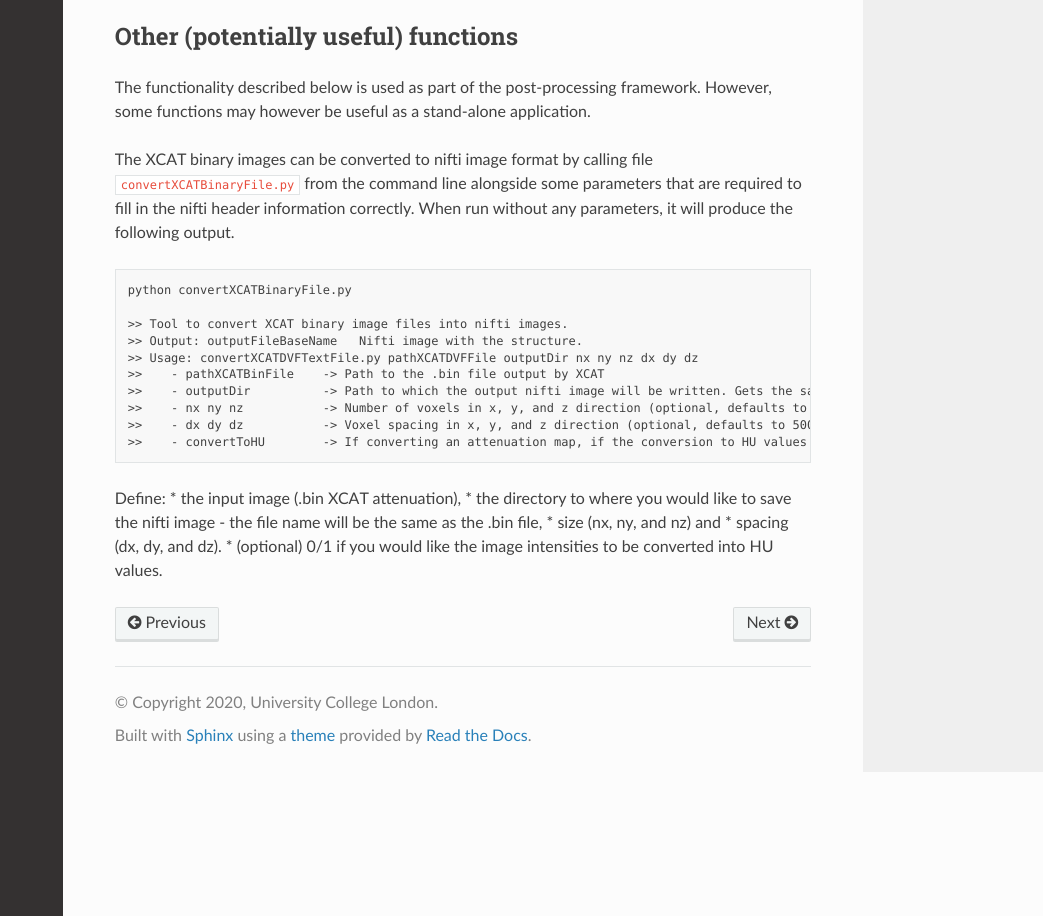
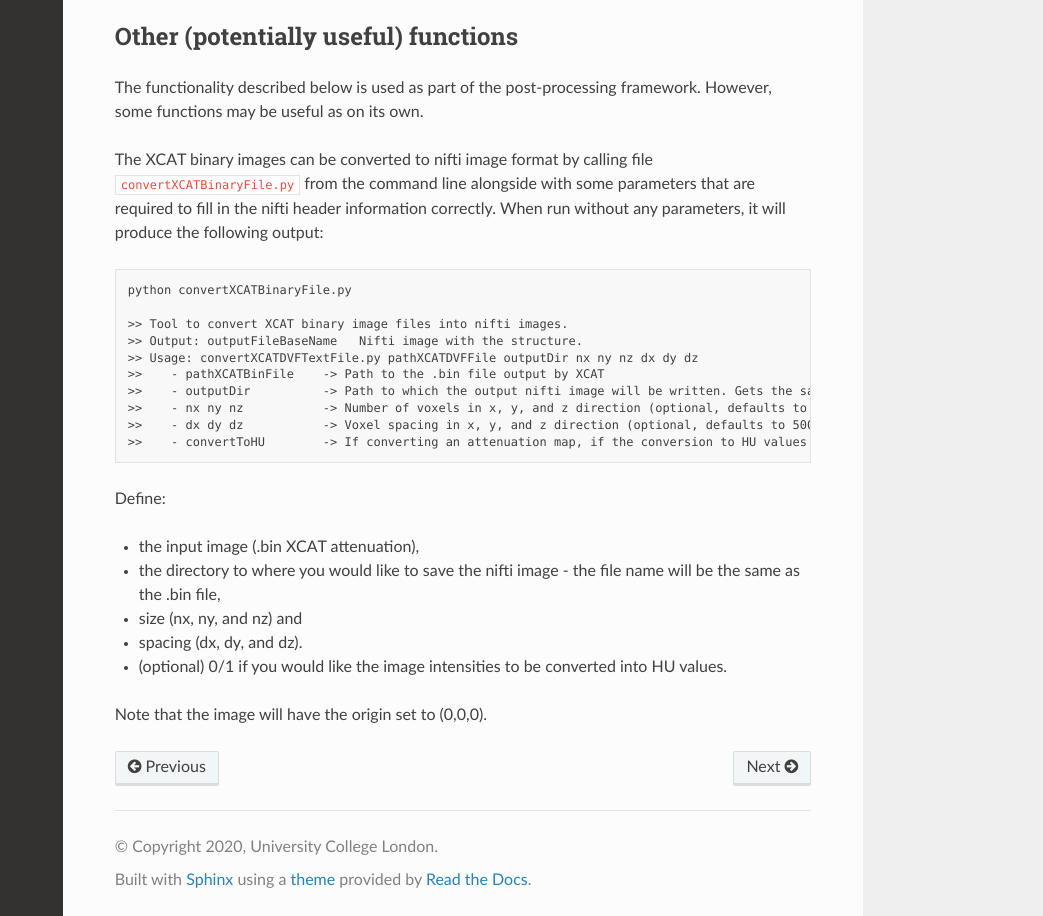
Before and after one commit to UCL/cid-X, a Sphinx documentation site: the page built from Docu/source/usage.rst, in a window 1280 px wide and 1400 px high, scrolled down 2602 px, cut to the strip 484-1400 px from the top of the window. Shown: the whole strip, without its empty margins (237-1280 px from the left). Built offline with Sphinx 7.4.7 and the Read the Docs theme 2.0.0, drawn with Linux system fonts in a browser that asks for light colours.

Commit message:
Updated formatting of docu.

```diff
--- a/Docu/source/usage.rst
+++ b/Docu/source/usage.rst
@@ -152,15 +152,15 @@ The contents of the complete configuration file is given below.
 Other (potentially useful) functions
 --------------------------
 
-The functionality described below is used as part of the post-processing framework. However, some functions may however
-be useful as a stand-alone application.
+The functionality described below is used as part of the post-processing framework. However, some functions may be
+useful as on its own.
 
 Converting XCAT binary output to nifti images
 ~~~~~~~~~~~~~~~~~~~~~~~~~~~~~~~~~~~~~~~~~~~~~~
 
 The XCAT binary images can be converted to nifti image format by calling file ``convertXCATBinaryFile.py`` from the
-command line alongside some parameters that are required to fill in the nifti header information correctly. When run
-without any parameters, it will produce the following output.
+command line alongside with some parameters that are required to fill in the nifti header information correctly. When
+run without any parameters, it will produce the following output:
 
 .. code-block:: none
 
@@ -176,8 +176,11 @@ without any parameters, it will produce the following output.
     >>    - convertToHU        -> If converting an attenuation map, if the conversion to HU values should be performed set this to 1 [0]
 
 Define:
+
 * the input image (.bin XCAT attenuation),
 * the directory to where you would like to save the nifti image - the file name will be the same as the .bin file,
 * size (nx, ny, and nz) and
 * spacing (dx, dy, and dz).
 * (optional) 0/1 if you would like the image intensities to be converted into HU values.
+
+Note that the image will have the origin set to (0,0,0).
```
